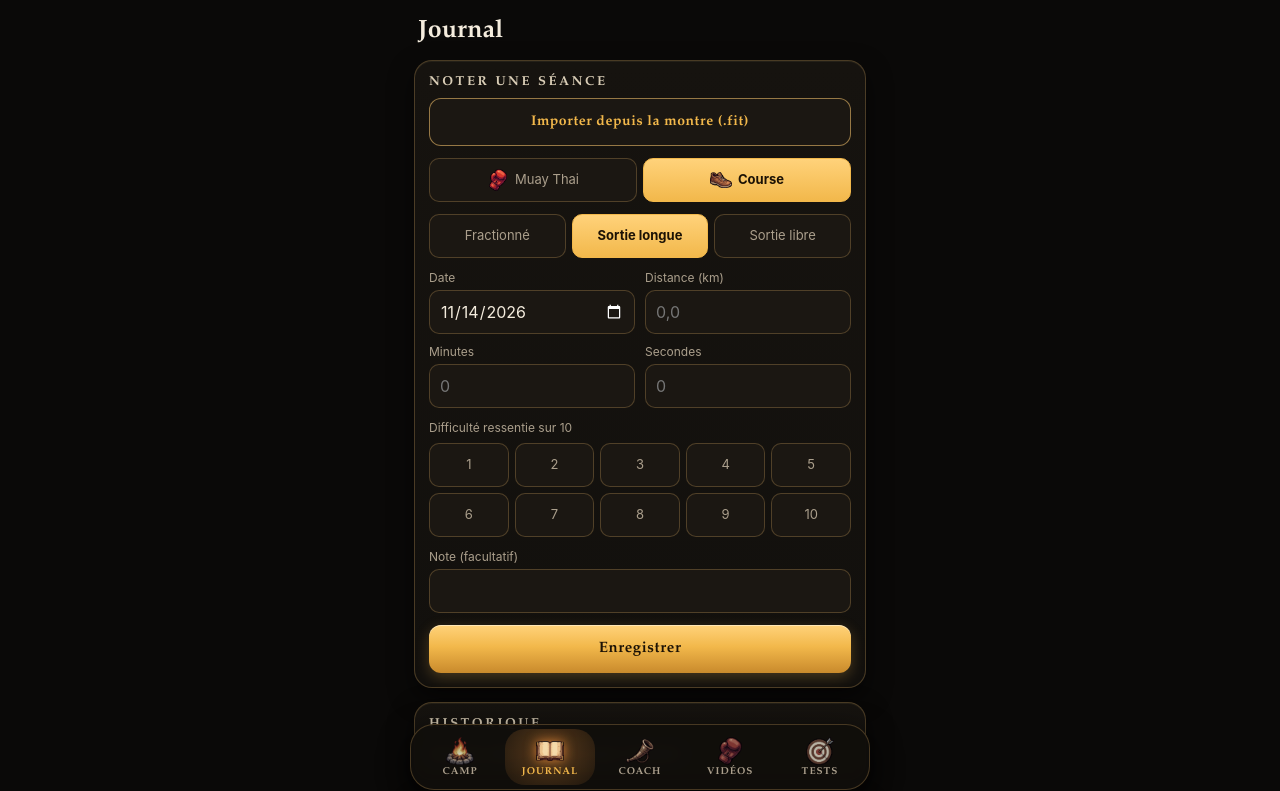
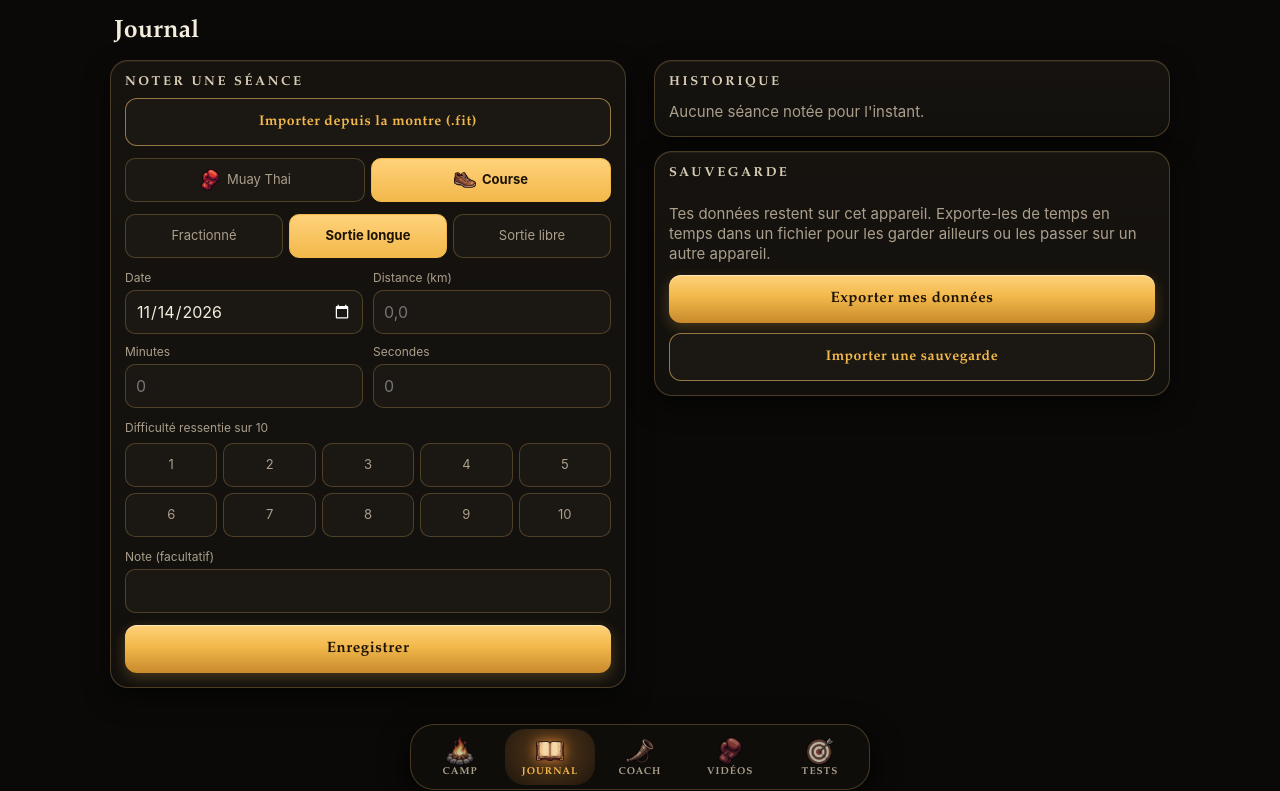
Before and after one commit to corentinl04/ascend, a plain HTML site: page index.html in a window 1280 px wide. Both pictures are taken after a click on the link "Noter ma sortie". Shown: the top 791 px of the page. Drawn offline with Linux system fonts and the light colour scheme.

Commit message:
Hors ligne, sauvegarde et mise en page PC

```diff
--- a/src/main.js
+++ b/src/main.js
@@ -31,3 +31,8 @@ function afficher() {
 
 window.addEventListener('hashchange', afficher);
 afficher();
+
+// Hors ligne : le service worker garde une copie de l'appli sur l'appareil.
+if ('serviceWorker' in navigator) navigator.serviceWorker.register('./sw.js').catch(() => {});
+// Demande au navigateur de ne jamais effacer le Journal pour faire de la place.
+navigator.storage?.persist?.().catch(() => {});
--- a/src/styles.css
+++ b/src/styles.css
@@ -478,3 +478,29 @@ img { display: block; }
 .fiche-conseil { margin-top: 10px; padding: 10px 12px; border-left: 2px solid var(--or); font-size: 14px; line-height: 1.45; }
 .fiche-sources { margin-top: 10px; font-size: 12px; overflow-wrap: anywhere; }
 .fiche-sources a { color: var(--texte-2); text-decoration: underline; }
+
+/* Sauvegarde du Journal */
+.sauvegarde { display: grid; gap: 10px; }
+.sauvegarde .bouton { margin-top: 0; }
+.sauvegarde .importer { font-size: 14px; text-align: center; cursor: pointer; }
+.sauvegarde-confirmation { display: grid; gap: 10px; padding: 12px; border: 1px solid var(--filet-fort); border-radius: 10px; font-size: 14px; }
+.import-info.erreurs { color: #ff9d8a; }
+
+/* PC : deux colonnes à partir de 960 px. Le téléphone garde une seule colonne. */
+@media (min-width: 960px) {
+  body { max-width: 1120px; padding-left: 16px; padding-right: 16px; }
+  #app { display: grid; grid-template-columns: 1fr 1fr; align-items: start; }
+  #app > * { grid-column: 1 / -1; }
+  /* La dernière rangée en 1fr absorbe la hauteur de la grande carte : pas de trou entre les petites. */
+  #app:has(> .heros), #app:has(> .formulaire) { grid-template-rows: auto auto auto auto 1fr; }
+  /* Camp : progression et quête à gauche, rival à droite. */
+  #app > .heros ~ .carte { grid-column: 1; }
+  #app > .heros ~ .rival { grid-column: 2; grid-row: 2 / span 4; }
+  /* Journal et Coach : le formulaire à gauche, le reste à droite. */
+  #app > .formulaire { grid-column: 1; grid-row: 2 / span 4; }
+  #app:has(> .formulaire) > .carte:not(.formulaire) { grid-column: 2; }
+  /* Vidéos : les catégories sur deux colonnes. */
+  [data-liste] { display: grid; grid-template-columns: 1fr 1fr; align-items: start; }
+  /* Écrans d'une seule carte : centrés, à largeur de lecture. */
+  #app > .coach-seance, #app > .verrou { justify-self: center; width: min(640px, 100%); }
+}
```
